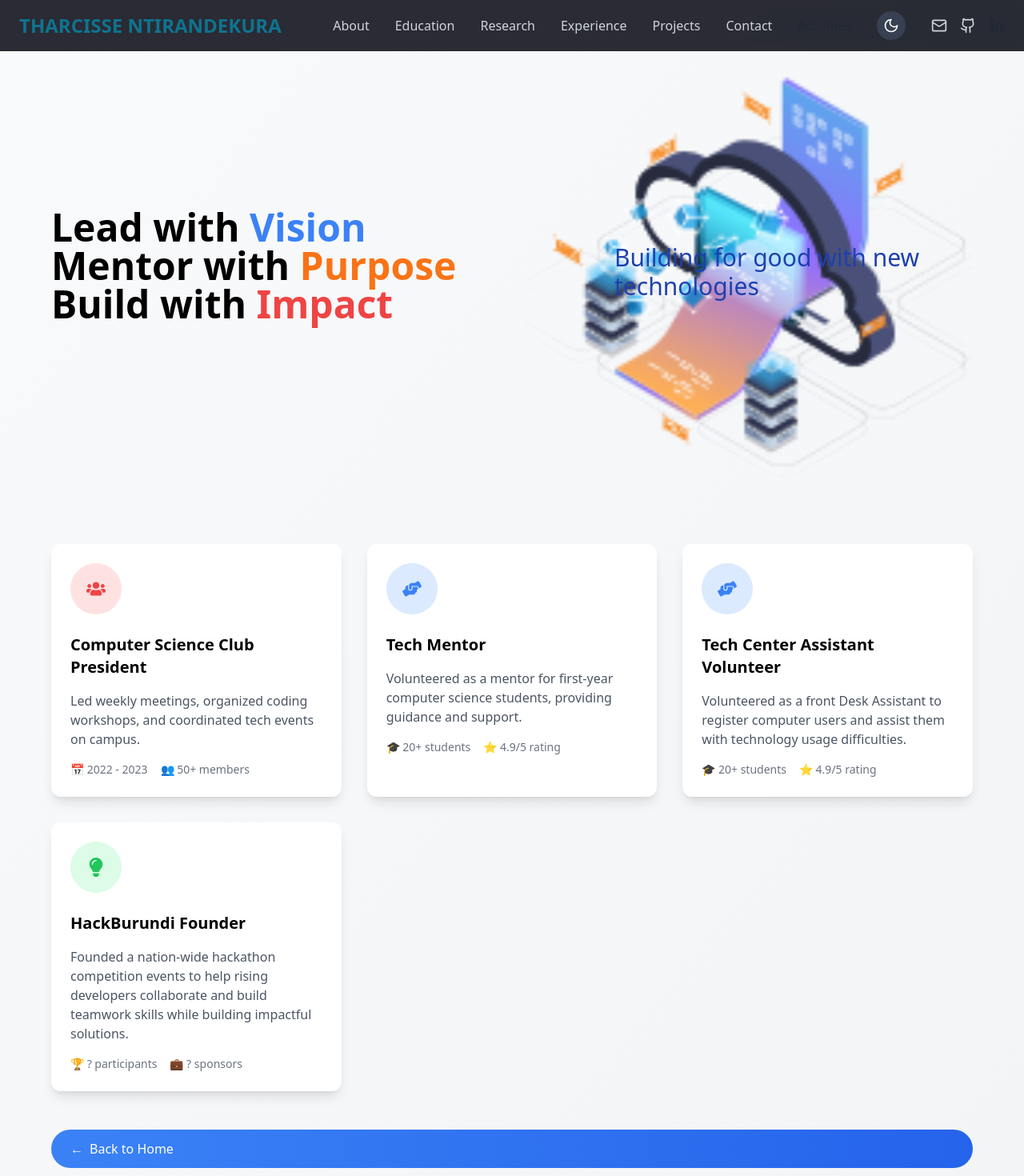
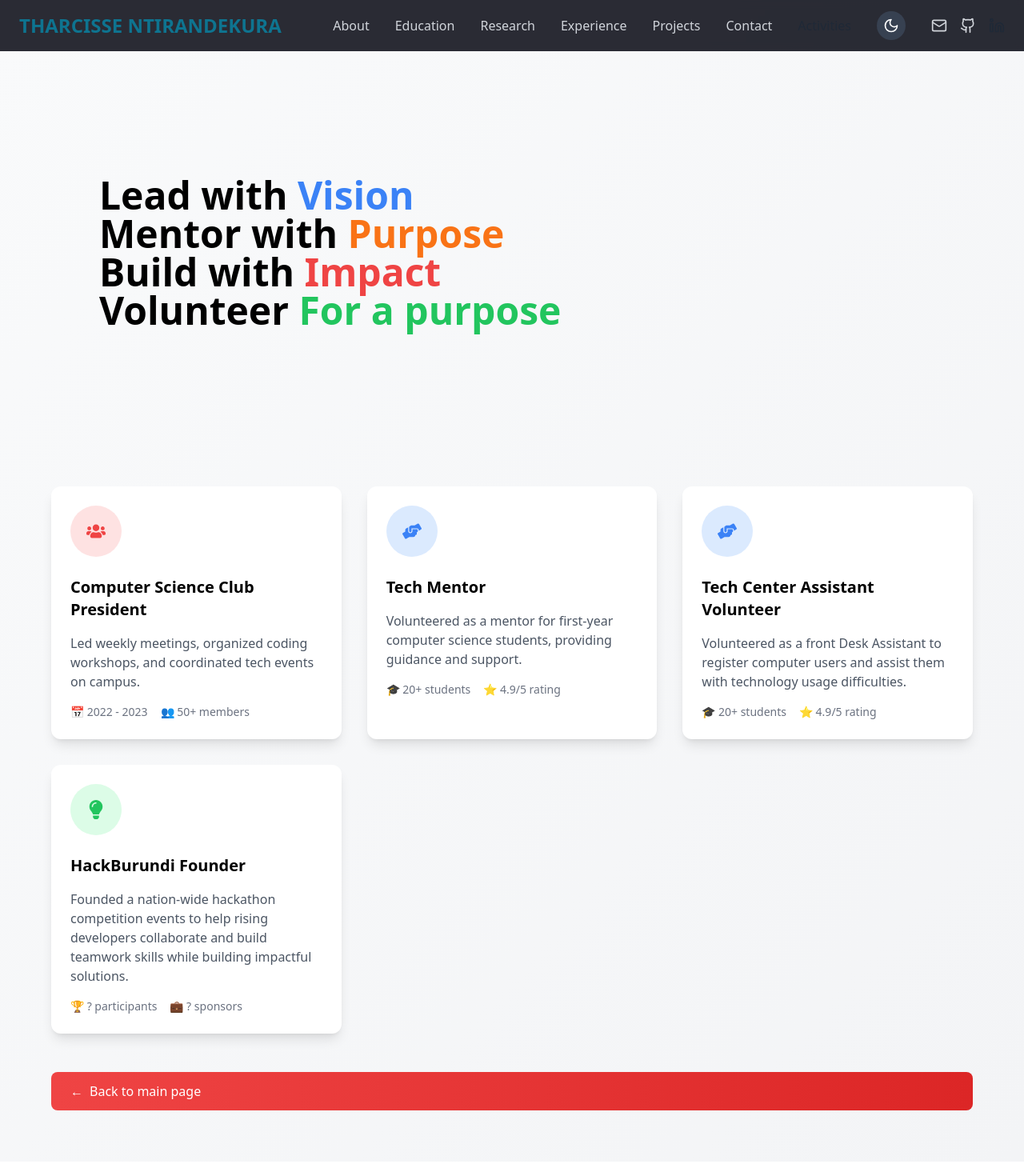
Before and after one commit to tharcissentirandekura/portfolio-generator, a React (Vite) app: page /activities in a window 1280 px wide. Shown: the top 1470 px of the page at 80% size. Built offline with nearby package versions, Linux system fonts and the light colour scheme.

Commit message:
Updating extracurricular activities page

```diff
--- a/src/pages/ExtracurricularActivities.tsx
+++ b/src/pages/ExtracurricularActivities.tsx
@@ -2,25 +2,40 @@ import { Link } from 'react-router-dom';
 import { FaUsers, FaLightbulb, FaHandsHelping } from 'react-icons/fa';
 
 const ExtracurricularActivities = () => {
-    const image = 'relative bg-tech-image bg-cover bg-center text-white py-60 rounded-lg md:w-1/2 flex justify-end';
+    const image = 'relative bg-cover bg-center py-60 rounded-lg md:w-1/3 flex justify-end';
+    const sign = ""
     return (
         <section className="min-h-screen py-16 px-4 md:px-8 bg-gradient-to-br from-gray-50 to-gray-100">
-            <div className="max-w-6xl mx-auto">
+            <div className="max-w-6xl mx-auto ">
                 {/* Hero Section with Image */}
                 <div className="flex flex-col md:flex-row items-center justify-between mb-16 gap-8">
                     {/* Text Content */}
-                    <div className="md:w-1/2 text-left">
-                        <h1 className="text-5xl font-bold mb-4">
-                            <span className="block">Lead with <span className="text-blue-500">Vision</span></span>
+                    <div className="md:w-50 text-left p-10">
+                        <h1 className="text-5xl font-bold mb-4 mt-10 p-5">
+                            <span className="block ">Lead with <span className="text-blue-500">Vision</span></span>
                             <span className="block">Mentor with <span className="text-orange-500">Purpose</span></span>
                             <span className="block">Build with <span className="text-red-500">Impact</span></span>
+                            <span className="block">Volunteer <span className="text-green-500">For a purpose</span></span>
                         </h1>
                     </div>
 
                     {/* Hero Image */}
                     <div className={image}>
-                        <h1 className="w-full max-w-md transform hover:scale-105 transition-transform duration-300 text-blue-800 text-3xl">Building for good with new technologies</h1>
+                        <h1 className='text-4xl text-red-500'>{sign}</h1>
+
                     </div>
+                    {/* <div className="absolute inset-0 overflow-hidden">
+                    <div className="absolute w-[150%] h-[150%] -right-1/4 -bottom-1/4 animate-spin-slow-reverse">
+                            <div className="absolute bottom-0 right-0 w-full h-full border-[40px] border-blue-400/20 rounded-full transform -rotate-45"></div>
+                            <div className="absolute bottom-1/2 right-1/3 w-full h-full border-[30px] border-blue-500/20 rounded-full transform rotate-12"></div>
+                            <div className="absolute bottom-1/2 right-1/2 w-full h-full border-[20px] border-blue-600/20 rounded-full transform -rotate-90"></div>
+                        </div>
+                        <div className="absolute w-[150%] h-[150%] -right-1/4 -bottom-1/4 animate-spin-slow-reverse">
+                            <div className="absolute bottom-0 right-0 w-full h-full border-[40px] border-blue-400/20 rounded-full transform -rotate-45"></div>
+                            <div className="absolute bottom-1/4 right-1/4 w-full h-full border-[30px] border-blue-500/20 rounded-full transform rotate-12"></div>
+                            <div className="absolute bottom-1/2 right-1/2 w-full h-full border-[20px] border-blue-600/20 rounded-full transform -rotate-90"></div>
+                        </div>
+                    </div> */}
                 </div>
 
                 {/* Main Cards Grid */}
@@ -88,9 +103,8 @@ const ExtracurricularActivities = () => {
 
                 <Link
                     to="/"
-                    className="mt-12 px-6 py-3 bg-gradient-to-r from-blue-500 to-blue-600 text-white rounded-full hover:from-blue-600 hover:to-blue-700 transition-all duration-300 flex items-center"
-                >
-                    <span className="mr-2">←</span> Back to Home
+                    className="mt-12 w-50 px-6 py-3 bg-gradient-to-r from-red-500 to-red-600 text-white rounded-lg hover:from-blue-600 hover:to-blue-700 transition-all duration-300 flex text-center">
+                    <span className="mr-2">←</span> Back to main page
                 </Link>
             </div>
         </section>
```
Also changed, not shown: 1 other file (tests, documents, lock files or other folders).
